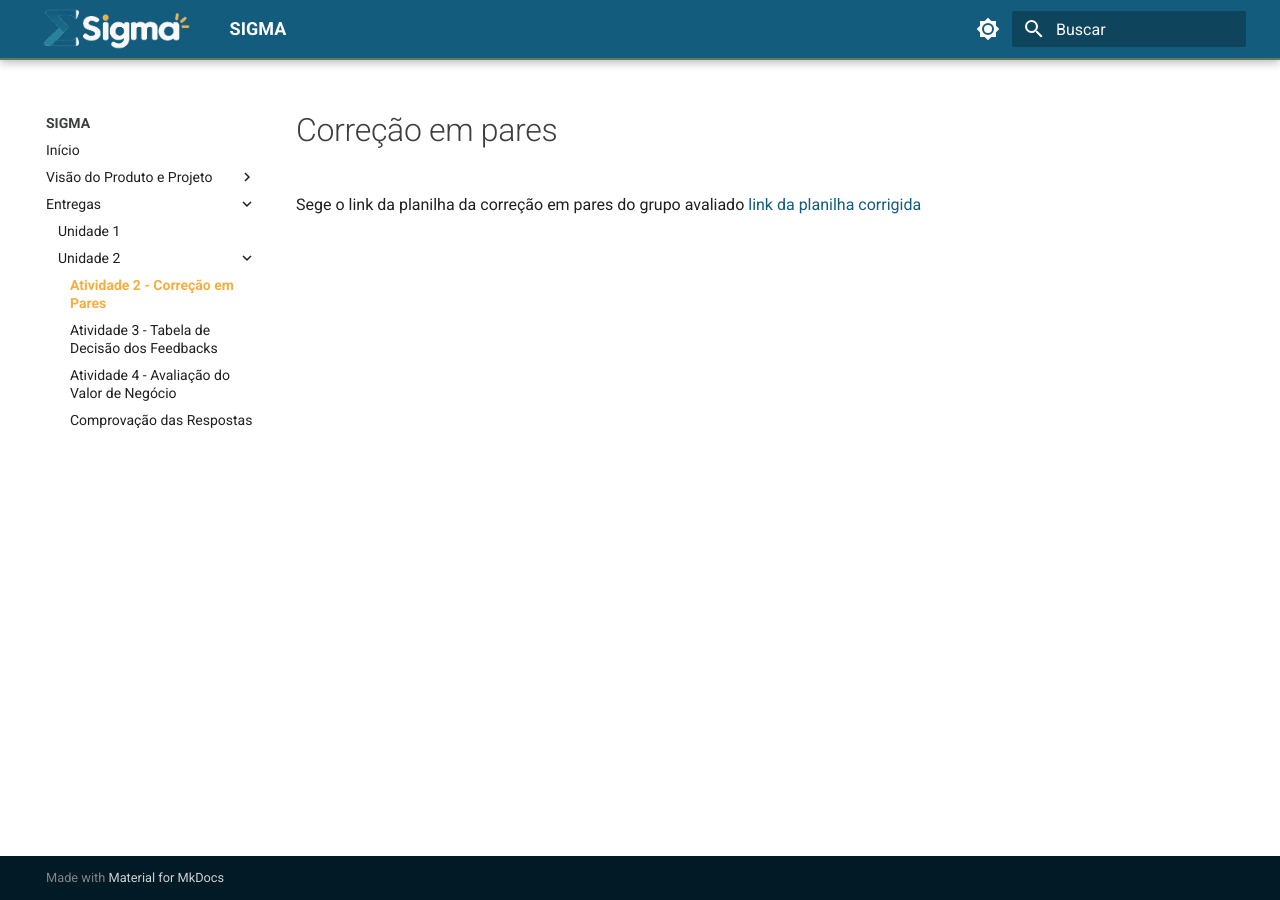
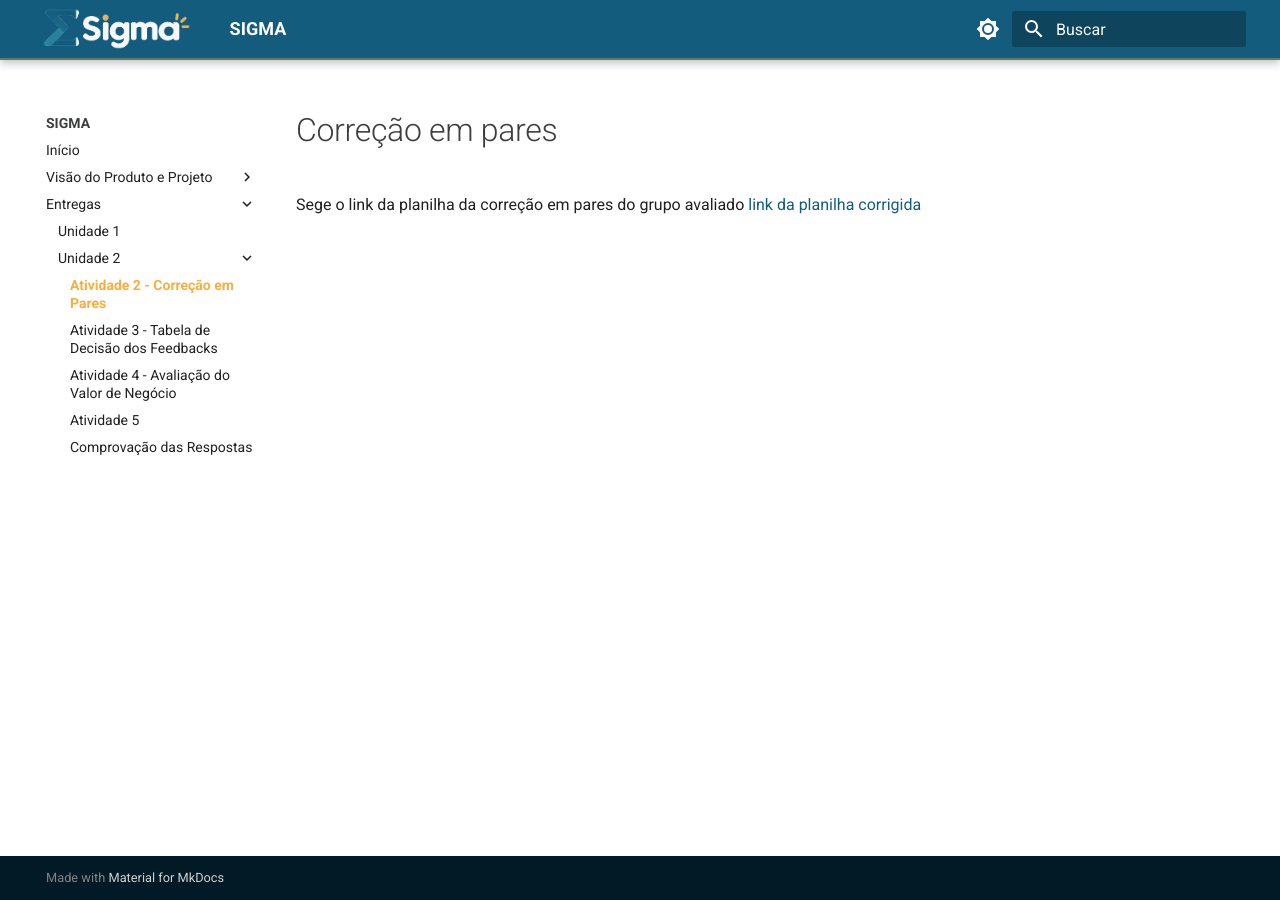
Before and after one commit to mdsreq-fga-unb/REQ-2026.2-T01-Sigma, an MkDocs documentation site: the page built from docs/atividades/atividade_2.md, in a window 1280 px wide. Built offline with MkDocs 1.6.1 and Material for MkDocs 9.7.7, drawn with Linux system fonts in a browser that asks for light colours.

Commit message:
docs: inclui atividade_5 no menu de entregas da unidade 2

```diff
--- a/mkdocs.yml
+++ b/mkdocs.yml
@@ -76,4 +76,5 @@ nav:
           - Atividade 2 - Correção em Pares: atividades/atividade_2.md
           - Atividade 3 - Tabela de Decisão dos Feedbacks: atividades/atividade_3.md
           - Atividade 4 - Avaliação do Valor de Negócio: atividades/atividade_4.md
+          - Atividade 5: atividades/atividade_5.md
           - Comprovação das Respostas: "atividades/Priorização de requisitos (respostas) - Respostas ao formulário 1.md"
```
